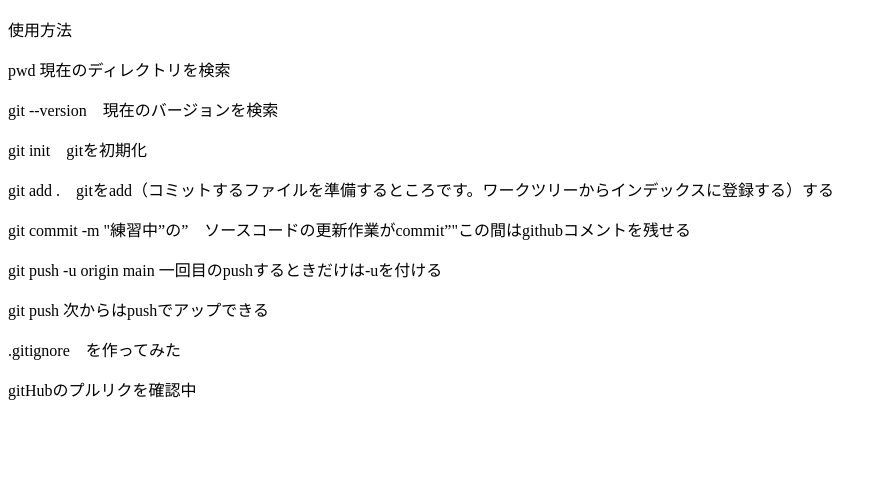
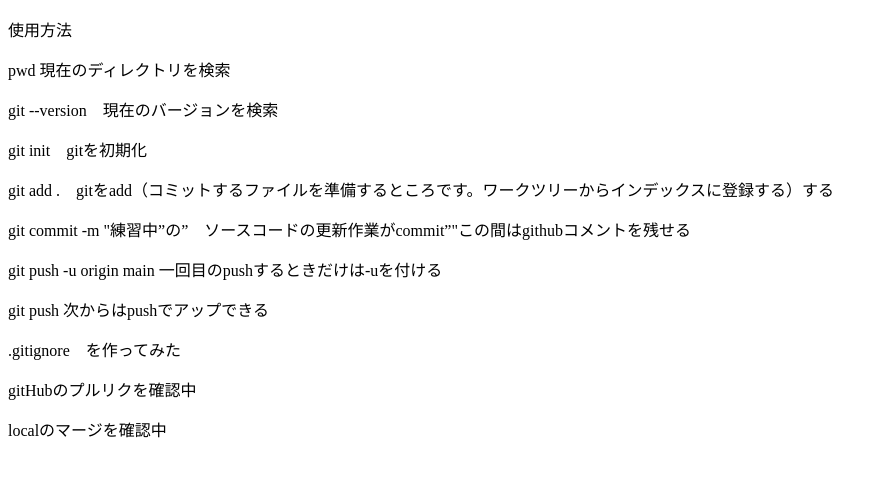
Before and after one commit to susumumikan/git-java, a plain HTML site: page OPEN_EDITORS/index.html in a window 1280 px wide. Shown: the part 127-604 px from the top of the page, without its empty margins (0-887 px from the left). Drawn offline with Linux system fonts and the light colour scheme.

Commit message:
マージ実施

```diff
--- a/OPEN_EDITORS/index.html
+++ b/OPEN_EDITORS/index.html
@@ -20,5 +20,7 @@
     <p>git push 次からはpushでアップできる</p>
     <p>.gitignore　を作ってみた</p>
     <p>gitHubのプルリクを確認中</p>
+
+    <p>localのマージを確認中</p>
 </body>
 </html>
```
